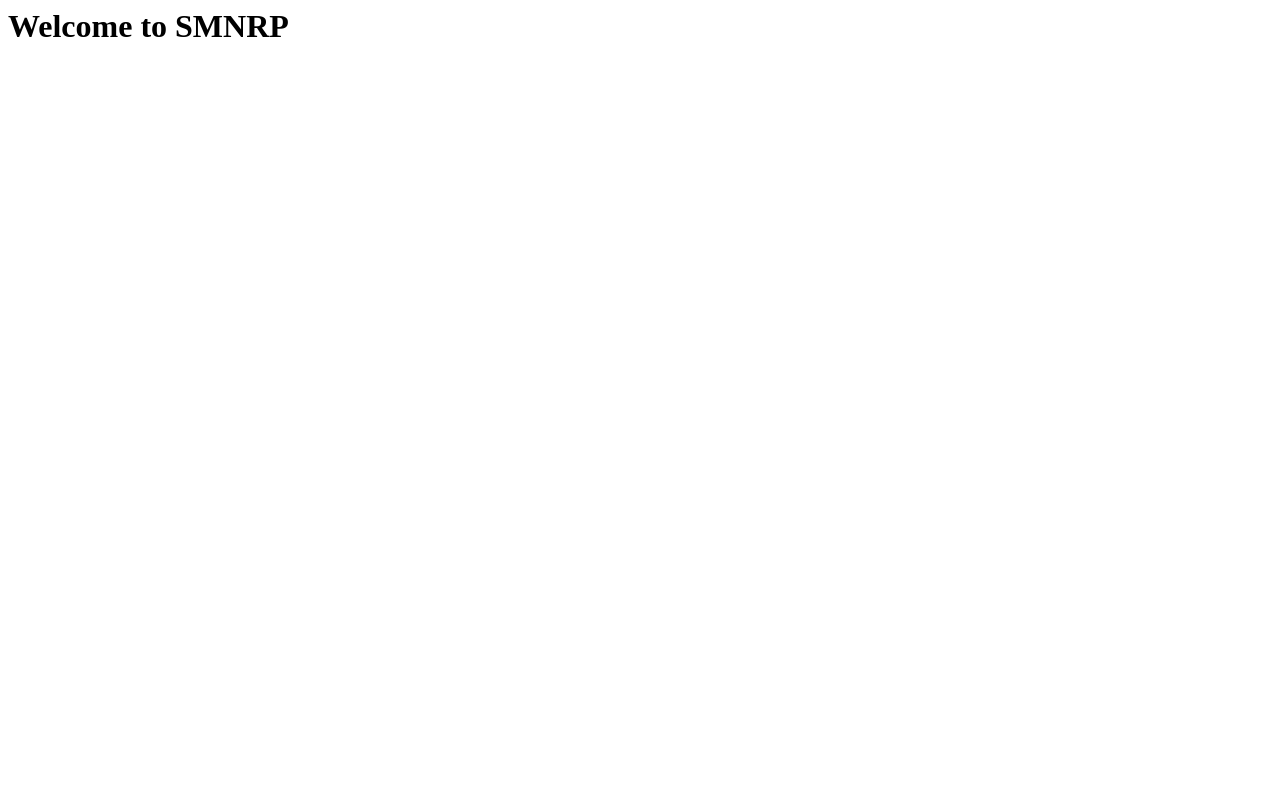
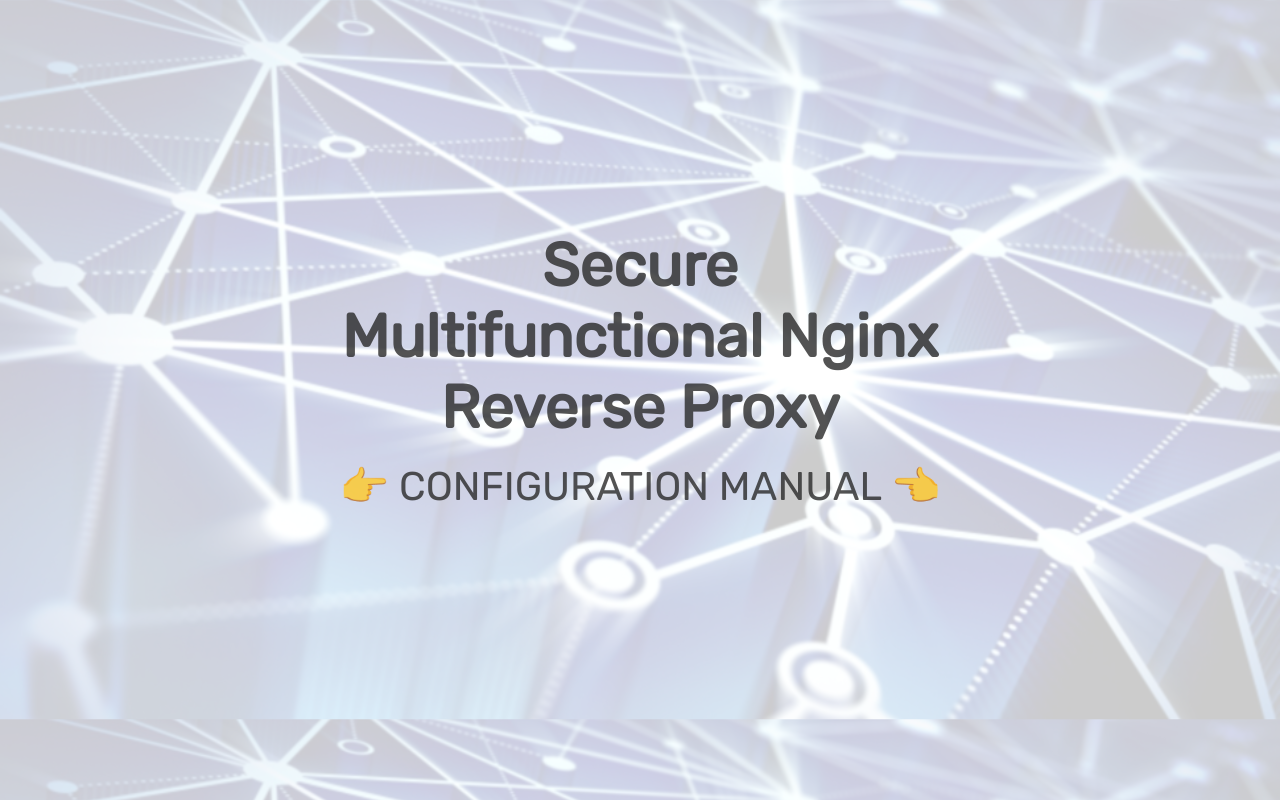
Before and after one commit to ETH-NEXUS/smnrp, a plain HTML site: page nginx/index.html in a window 1280 px wide. Drawn offline with Linux system fonts and the light colour scheme.

Commit message:
[FEAT] adjusted default index page

```diff
--- a/nginx/index.html
+++ b/nginx/index.html
@@ -1,8 +1,50 @@
+<!DOCTYPE html>
 <html>
 <head>
+<link rel="stylesheet" href="https://fonts.googleapis.com/css?family=Rubik">
 <title>SMNRP</title>
+<style>
+body {
+  background-image: linear-gradient(
+      rgba(255, 255, 255, 0.8),
+      rgba(255, 255, 255, 0.8)
+    ), url(background.jpg);
+  background-repeat: repeat-y;
+  background-size: cover;
+  font-family: Rubik;
+}
+.center {
+  position: absolute;
+  left: 50%;
+  top: 50%;
+  transform: translate(-50%, -60%);
+  padding: 10px;
+  font-size: 60px;
+  font-weight: bold;
+  color: rgba(40, 40, 40, 0.8);
+  text-align: center;
+}
+.message {
+  font-size: 40px;
+  font-weight: normal;
+}
+.link {
+  margin-top: 20px;
+}
+.link a {
+  color: rgba(40, 40, 40, 0.8);
+  text-decoration: none;
+}
+</style>
 </head>
 <body>
-  <h1> Welcome to SMNRP </h1>
+    <div class="center">
+      Secure Multifunctional Nginx Reverse Proxy
+      <div class="message">
+        <div class="link" >
+          👉 <a target="_blank" href="https://hub.docker.com/repository/docker/ethnexus/smnrp">CONFIGURATION MANUAL</a> 👈
+        </div>
+      </div>
+    </div>
 </body>
 </html>
```
Also changed, not shown: nginx/background.jpg (added).
